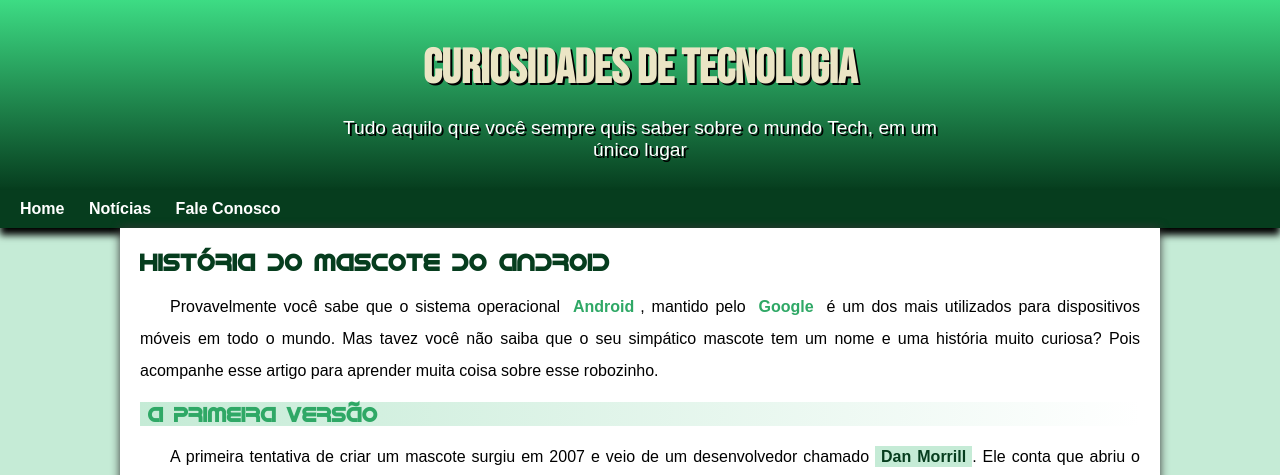
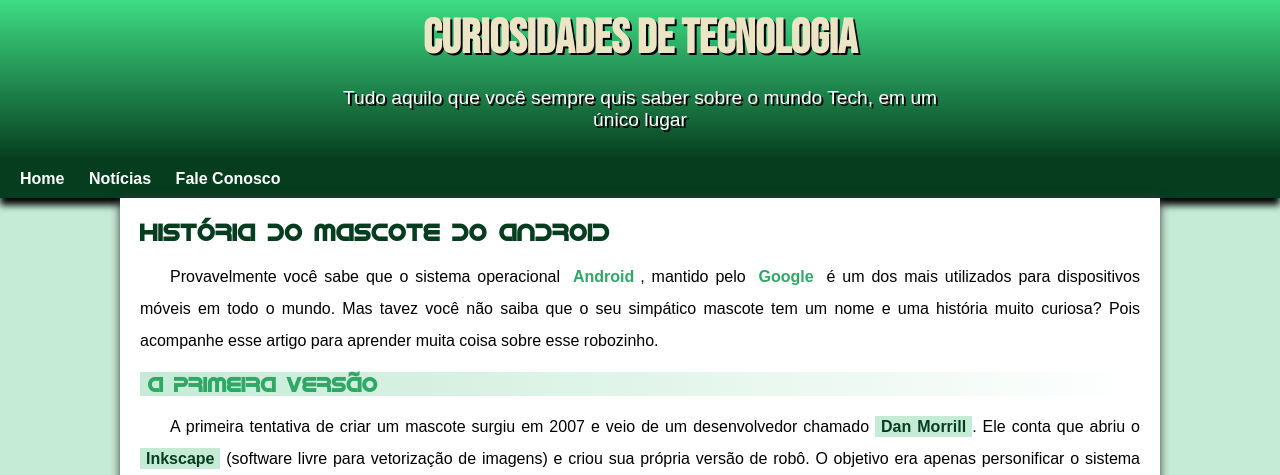
Before and after one commit to Cristiano83dorneles/projeto-android, a plain HTML site: page index.html in a window 1280 px wide. Shown: the top 475 px of the page. Drawn offline with Linux system fonts and the light colour scheme.

Commit message:
alterações no header

```diff
--- a/estilos/style.css
+++ b/estilos/style.css
@@ -35,7 +35,7 @@ header {
     background-image: linear-gradient(to bottom, var(--cor3), var(--cor5));
     min-height: 150px;
     text-align: center;
-    padding-top: 40px;
+    padding-top: 10px;
 }
 
 header > h1 {
@@ -51,6 +51,7 @@ header > p {
     font-size: 1.2em;
     color: white;
     max-width: 600px;
+    padding-bottom: 20px;
     padding-right: 10px;
     padding-left: 10px;
     margin: auto;
```
